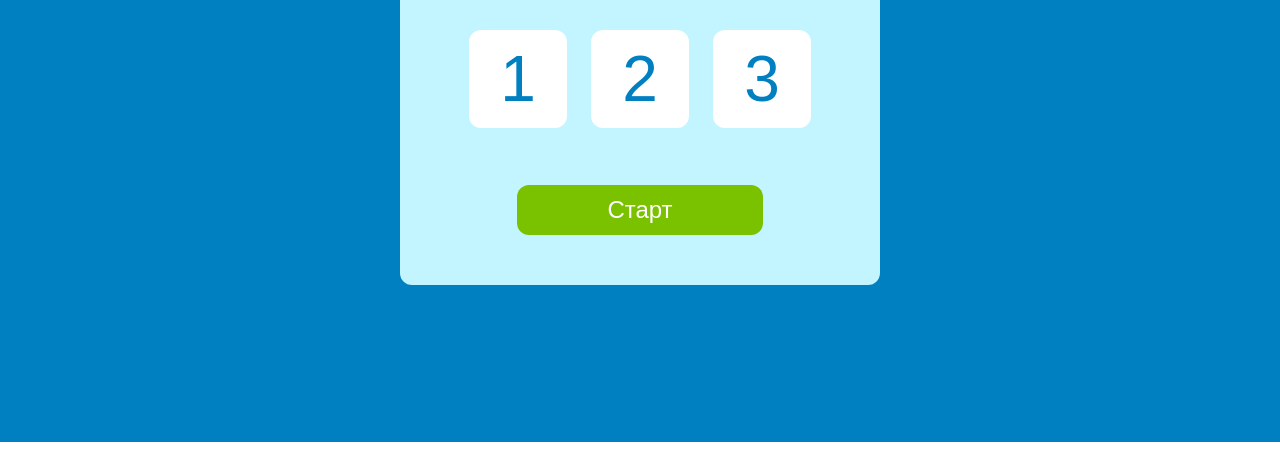
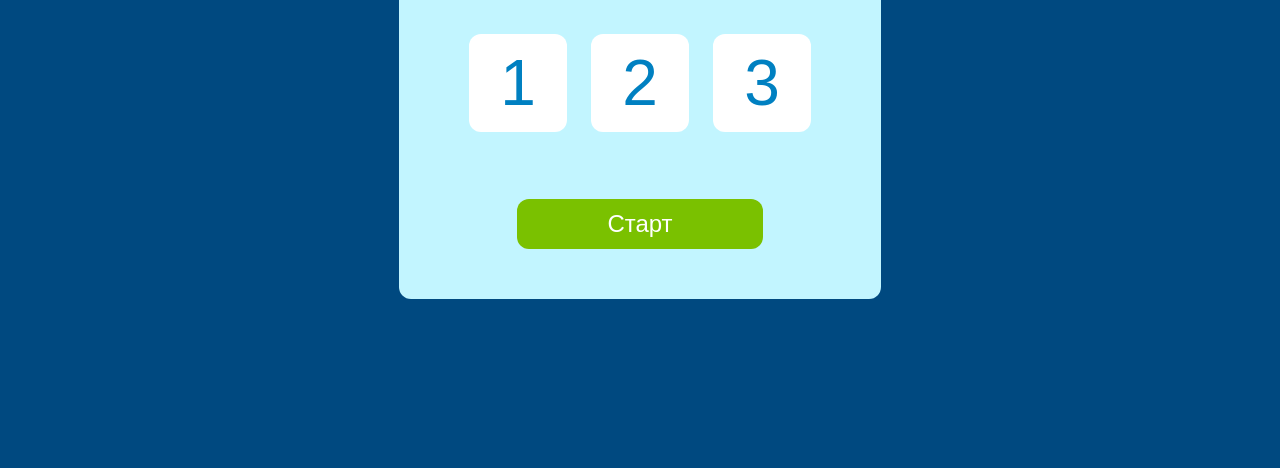
Before and after one commit to YurlovaLe/devtools, a plain HTML site: page index.html in a window 1280 px wide. Shown: the part 332-800 px from the top of the page. Drawn offline with Linux system fonts and the light colour scheme.

Commit message:
hw2 done

```diff
--- a/index.html
+++ b/index.html
@@ -8,16 +8,22 @@
   <title>Homework</title>
 </head>
 <body>
-  <div class="list">
-    <div class="game">
-      <h1 class="game__heading">Выбери</br>сложность</h1>
-      <div class="game__level-box">
-        <div class="game__level">1</div>
-        <div class="game__level">2</div>
-        <div class="game__level">3</div>
+  <div class="app" id="app">
+    <!-- <form class="set">
+      <h1 class="set__heading">Выбери</br>сложность</h1>
+      <div class="set__level-box">
+        <input type="radio" id="difficulty-easy" name="difficulty" value="1" class="set__difficulty-input">
+        <label for="difficulty-easy" class="set__level">1</label>
+
+        <input type="radio" id="difficulty-medium" name="difficulty" value="2" class="set__difficulty-input">
+        <label for="difficulty-medium" class="set__level">2</label>
+
+        <input type="radio" id="difficulty-hard" name="difficulty" value="3" class="set__difficulty-input">
+        <label for="difficulty-hard" class="set__level">3</label>
       </div>
-      <button class="game__button">Старт</button>
-    </div>
+      <button type="submit" class="set__button">Старт</button>
+    </form> -->
   </div>
+  <script src="index.js"></script>
 </body>
 </html>
--- /dev/null
+++ b/index.js
@@ -0,0 +1,54 @@
+const game = {
+  difficulty: undefined,
+  time: 0,
+  gameStatus: 'selection',
+  cards: [],
+  chosenCards: [],
+}
+const appEl = document.getElementById("app");
+
+function renderAppSelection () {
+  const appHtml = `<form class="set">
+    <h1 class="set__heading">Выбери</br>сложность</h1>
+    <div class="set__level-box">
+      <input type="radio" id="difficulty-easy" name="difficulty" value="1" class="set__difficulty-input">
+      <label for="difficulty-easy" class="set__level">1</label>
+
+      <input type="radio" id="difficulty-medium" name="difficulty" value="2" class="set__difficulty-input">
+      <label for="difficulty-medium" class="set__level">2</label>
+
+      <input type="radio" id="difficulty-hard" name="difficulty" value="3" class="set__difficulty-input">
+      <label for="difficulty-hard" class="set__level">3</label>
+    </div>
+    <button type="submit" class="set__button" id="button">Старт</button>
+  </form>
+  `;
+  appEl.innerHTML = appHtml;
+}
+
+function renderAppGame (difficulty) {
+  const appHtml = `<h1>Игра. Cложность ${difficulty}</h1>`;
+  appEl.innerHTML = appHtml;
+}
+
+if (game.gameStatus === 'selection') {
+  renderAppSelection ();
+  let levels = document.querySelectorAll('input[type="radio"]');
+  let setButton = document.querySelector('#button');
+
+  setButton.addEventListener('click', (event) => {
+    event.preventDefault();
+    for (let level of levels) {
+      if (level.checked) {
+        game.difficulty = level.value;
+        game.gameStatus = game;
+        renderAppGame(game.difficulty);
+      }
+    }
+  })
+}
+
+
+// if (game.gameStatus === 'finish') {
+//   renderAppFinish (result, time);
+// }
--- a/style.scss
+++ b/style.scss
@@ -4,21 +4,19 @@
   box-sizing: border-box;
 }
 
-.list {
-  min-height: 774px;
+.app {
+  min-height: 100vh;
+  width: 100%;
   font-family: "StratosSkyeng", sans-serif;
-  background-color: #0080C1;
+  background-color: #004980;
   display: flex;
   justify-content: center;
   align-items: center;
 }
 
-.game {
-  padding-top: 52px;
-  padding-bottom: 50px;
+.set {
+  padding: 52px 70px 50px;
   background-color: #C2F5FF;
-  width: 480px;
-  height: 459px;
   border-radius: 12px;
   display: flex;
   align-items: center;
@@ -53,8 +51,7 @@
     width: 98px;
     padding: 13px;
     border-radius: 12px;
-
-    &:hover
+    cursor: pointer;
   }
 
   &__button {
@@ -69,5 +66,12 @@
     height: 50px;
     border: none;
     border-radius: 12px;
+    cursor: pointer;
+  }
+
+  &__difficulty-input {
+    display: none;
   }
 }
+
+input[type="radio"]:checked+label{ color: red; }
```
Also changed, not shown: style.css, 2 other files.
